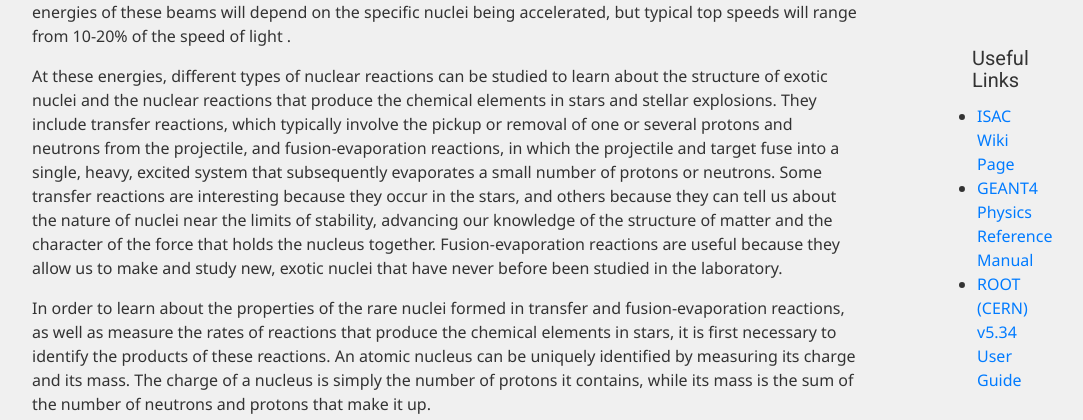
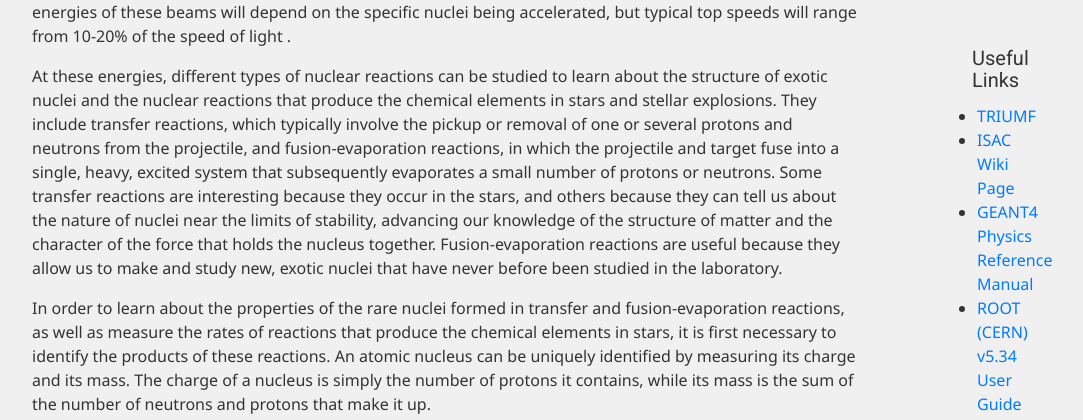
Before and after one commit to nagreme/G4EMMA-site, a Django app: page /about/ in a window 1280 px wide. Shown: the part 495-915 px from the top of the page, without its empty margins (53-1136 px from the left). Run offline with Django 3.2, Linux system fonts and the light colour scheme; some libraries are stand-ins or nearby versions.

Commit message:
Add TRIUMF link to about page

```diff
--- a/g4emma/templates/g4emma/about.html
+++ b/g4emma/templates/g4emma/about.html
@@ -75,6 +75,7 @@
       <div class="sidebar-module">
         <h5 class="about-sidebar-links-header">Useful Links</h5>
         <ul class="sidebar-link-list">
+          <li><a href="http://www.triumf.ca/">TRIUMF</a></li>
           <li><a href="http://www.triumf.info/wiki/exp-prog/index.php/ISAC_%28Isotope_Separator_and_ACcelerator%29">ISAC Wiki Page</a></li>
           <li><a href="http://geant4.cern.ch/G4UsersDocuments/UsersGuides/PhysicsReferenceManual/html/PhysicsReferenceManual.html">GEANT4 Physics Reference Manual</a></li>
           <li><a href="https://root.cern.ch/root/html534/guides/users-guide/ROOTUsersGuide.html">ROOT (CERN) v5.34 User Guide</a></li>
```
